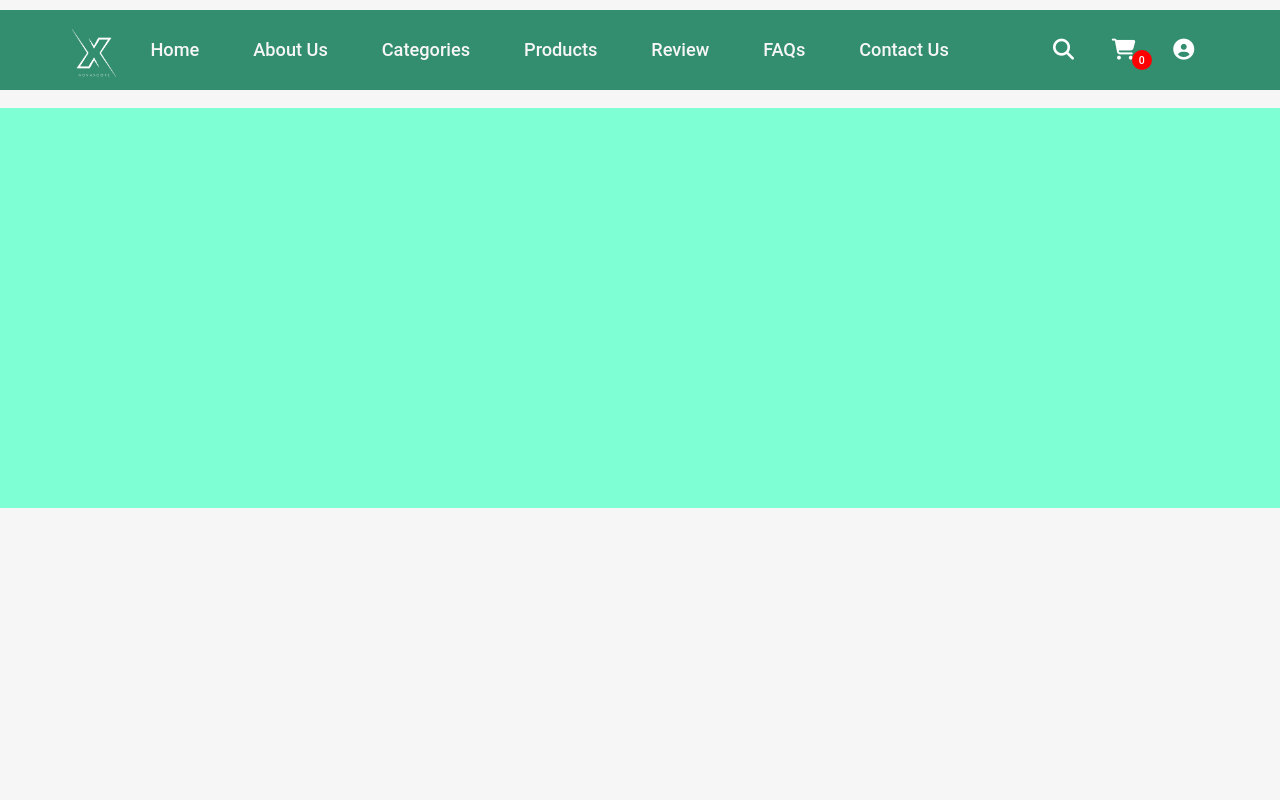
After one commit to KADRSasanka/WEB-SITE-PROJECT, a PHP site: page /product.html in a window 1280 px wide. The commit adds this page. Run offline with PHP 8.4, Linux system fonts and the light colour scheme.

Commit message:
Insert product page

```diff
--- a/contact.css
+++ b/contact.css
@@ -289,6 +289,7 @@ input {
 .contact-form h1 {
     text-align: center;
     font-weight: bold;
+    color: #F6F6F6;
 }
 
 .contact-details {
@@ -303,6 +304,7 @@ input {
 label {
     display: block;
     margin-bottom: 5px;
+    color: var(--light);
 }
 
 textarea {
@@ -384,6 +386,7 @@ footer hr {
     margin-left: 20px;
     font-family: "MonumentExtend";
     line-height: 3.5rem;
+    letter-spacing: 4px;
 }
 
 /* === Information , Quick List & Social Media === */
--- /dev/null
+++ b/product.css
@@ -0,0 +1,23 @@
+@font-face {
+    font-family: 'MonumentExtend';
+    src: url(MonumentExtended-Regular.otf);
+}
+@import url('https://fonts.googleapis.com/css2?family=Roboto:wght@500&display=swap');
+
+:root {
+    --green: #136045;
+    --dark: #062743;
+    --light: #F6F6F6;
+    --box-shadow: 0.3rem 0.3rem rgba(0,0,0,0.2);
+    --border: .2rem solid rgba(0,0,0,0.1);
+    --outline: .1rem solid rgba(0,0,0,0.1);
+    --outline-hover: .2rem solid var(--dark);
+}
+
+.productContainers {
+    background-color: aquamarine;
+    width: 100%;
+    height: 50vh;
+    margin: 13.5vh 0 0 0;
+    position: absolute;
+}
--- /dev/null
+++ b/product.html
@@ -0,0 +1,74 @@
+<!DOCTYPE html>
+<html lang="en">
+<head>
+    <meta charset="UTF-8">
+    <meta name="viewport" content="width=device-width, initial-scale=1.0">
+    <link rel="stylesheet" href="semantic.css">
+    <link rel="stylesheet" href="home.css">
+    <link rel="stylesheet" href="product.css">
+    <link rel="stylesheet" href="https://cdnjs.cloudflare.com/ajax/libs/font-awesome/6.7.2/css/all.min.css">
+    <link rel="shortcut icon" href="Images & Logos/novax-black.png" type="image/x-icon">
+    <title>Xpress Mart</title>
+</head>
+<body>
+    <!--NAVIGATION BAR-->
+    <nav>
+        <img src="Images & Logos/novax-white.png" alt="Logos"> <!--LOGO-->
+        <ul>
+            <li><a href="#" id="homeLink">Home</a></li>
+            <li><a href="#about" id="aboutLink">About Us</a></li>
+            <li><a href="#categories" id="catogorieslink">Categories</a></li>
+            <li><a href="#products" id="productsLink">Products</a></li>
+            <li><a href="#review" id="reviewLink">Review</a></li>
+            <li><a href="FAQ.html" id="blogsLink">FAQs</a></li>
+            <li><a href="contact.html" id="contactLink">Contact Us</a></li>
+        </ul>
+        <div class="icons">
+            <div><i class="fa-solid fa-bars" style="color: #ffffff;" id="btn"></i></div>
+            <div><i class="fa-solid fa-magnifying-glass" style="color: #ffffff;" id="search-btn"></i></div>
+            <div class="icon-cart"><i class="fa-solid fa-cart-shopping" style="color: #ffffff;" id="cart-btn"></i><span class="cart-span">0</span></div>
+            <div><i class="fa-solid fa-circle-user" style="color: #ffffff;" id="login-btn"></i></div>
+        </div>
+        <form action="" class="search-form">
+            <input type="search" name="search-box" id="search-box" placeholder="search here...">
+            <label for="search-box" class="fa-solid fa-magnifying-glass"></label>
+        </form>
+        <div class="shopping-cart">
+            <div class="box">
+                <div class="item">
+                    <!--
+                    <div class="product-image"><img src="Images & Logos/products/pr1.png"></div>
+                    <div class="name">Name</div>
+                    <div class="price">LKR 499/-</div>
+                    <div class="quantity">
+                        <span class="minus">-</span>
+                        <span>1</span>
+                        <span class="plus">+</span>
+                    </div>
+                    -->
+                </div>
+            </div>
+
+            <div class="total">TOTAL: LKR 0.00</div>
+            <button class="checkout-btn">CheckOut</button>
+
+        </div>
+        <form action="" class="login-form">
+            <h3>LOGIN NOW</h3>
+            <input type="email" placeholder="Your E-mail" class="box box1">
+            <input type="password" placeholder="Your Password" class="box box1">
+            <a href="#">
+                <p>Forgot My Password</p>
+            </a>
+            <a href="SignUP.html">
+                <p>Dont Have an Account</p>
+            </a>
+            <input type="submit" value="LOG IN" class="checkout-btn">
+        </form>
+    </nav>
+    <!--NAVIGATION BAR END-->
+    <div class="productContainers">
+
+    </div>
+</body>
+</html>
```
